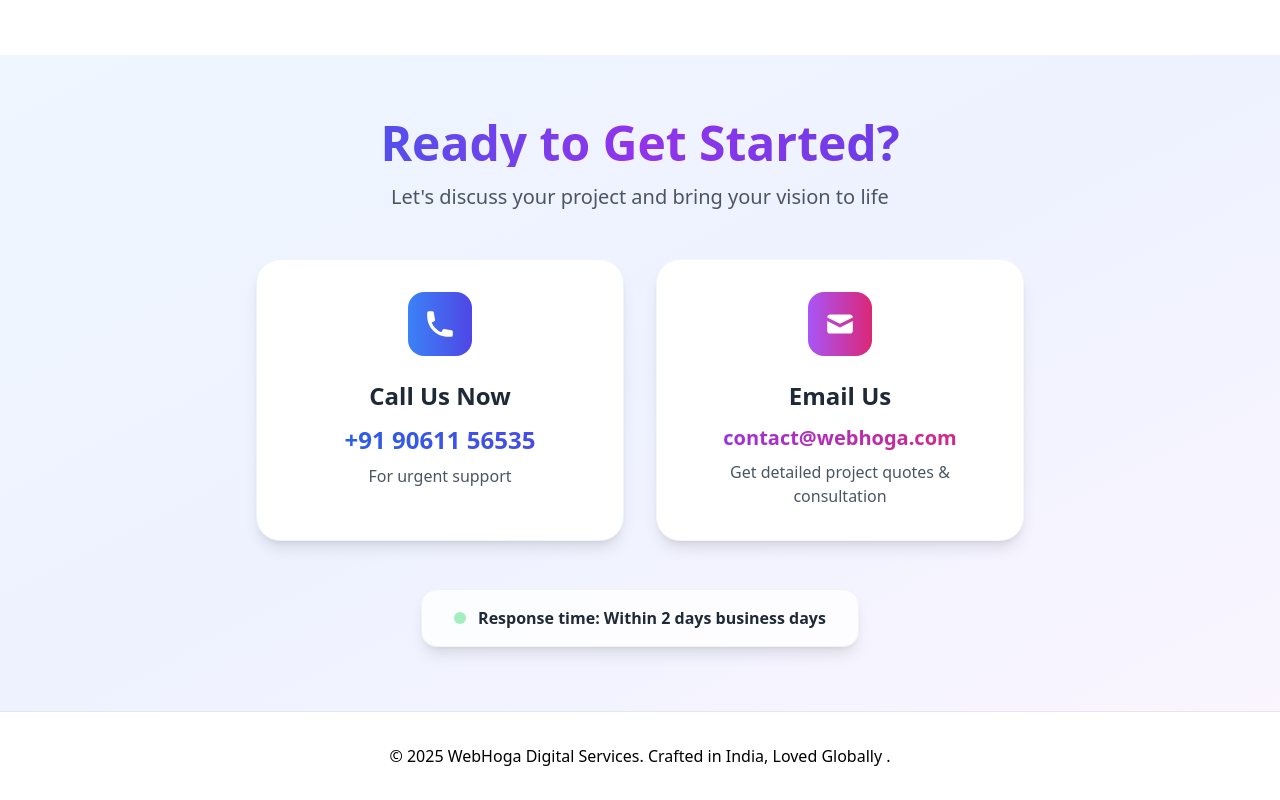
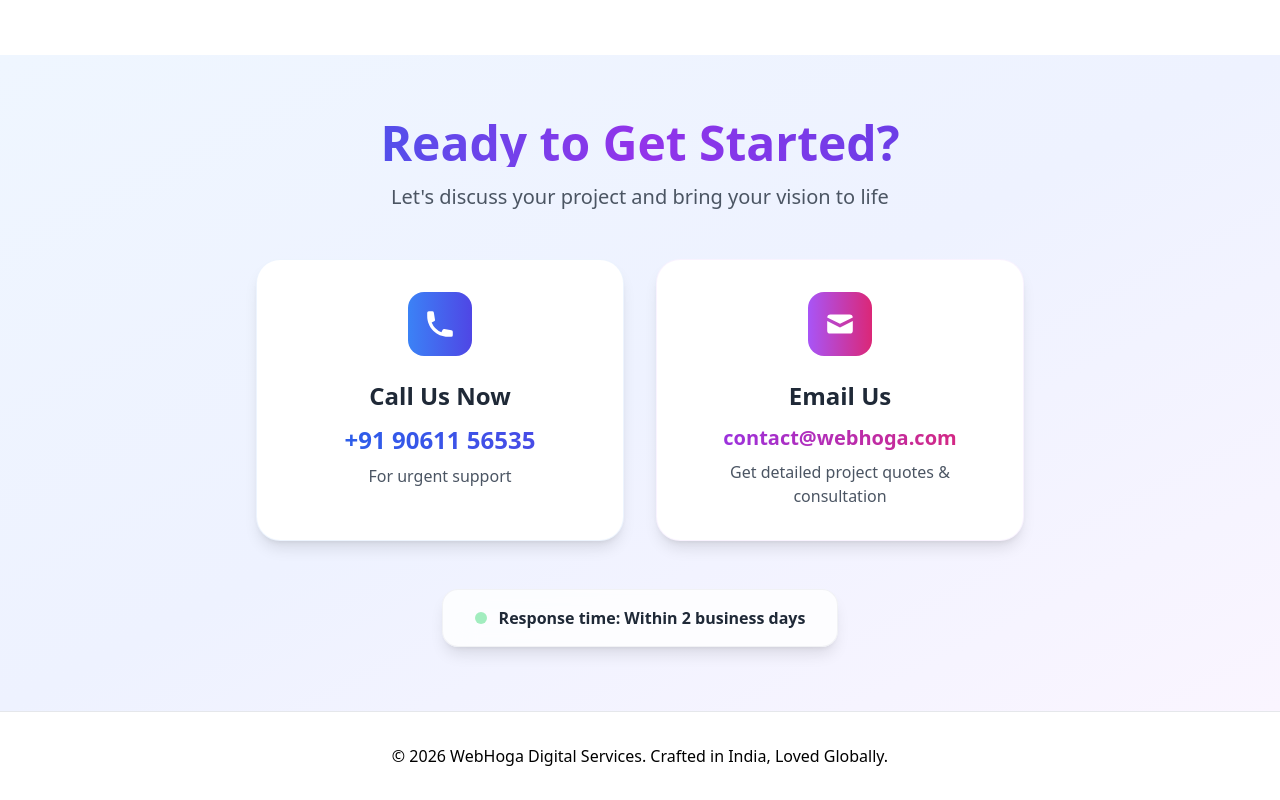
Before and after one commit to webhoga/WebHoga-Landing-Frontend, a React (Vite) app: page / in a window 1280 px wide. Shown: the part 5948-6748 px from the top of the page. Built offline with nearby package versions, Linux system fonts and the light colour scheme.

Commit message:
Update App.tsx

```diff
--- a/src/App.tsx
+++ b/src/App.tsx
@@ -685,7 +685,7 @@
                         <div className="inline-flex items-center px-8 py-4 bg-white/80 backdrop-blur-lg rounded-2xl border border-gray-200/50 shadow-lg">
                             <div className="w-3 h-3 bg-green-400 rounded-full mr-3 animate-pulse"></div>
                             <span className="text-gray-800 font-semibold">
-                                Response time: Within 2 days business days
+                                Response time: Within 2 business days
                             </span>
                         </div>
                     </div>
@@ -695,7 +695,7 @@
             {/* Footer */}
             <div className="py-8 px-6 border-t border-gray-200 bg-white">
                 <div className="container mx-auto text-center">
-                    <p className="text-black">© 2025 WebHoga Digital Services. Crafted in India, Loved Globally .</p>
+                    <p className="text-black">© 2026 WebHoga Digital Services. Crafted in India, Loved Globally.</p>
                 </div>
             </div>
         </div>
```
